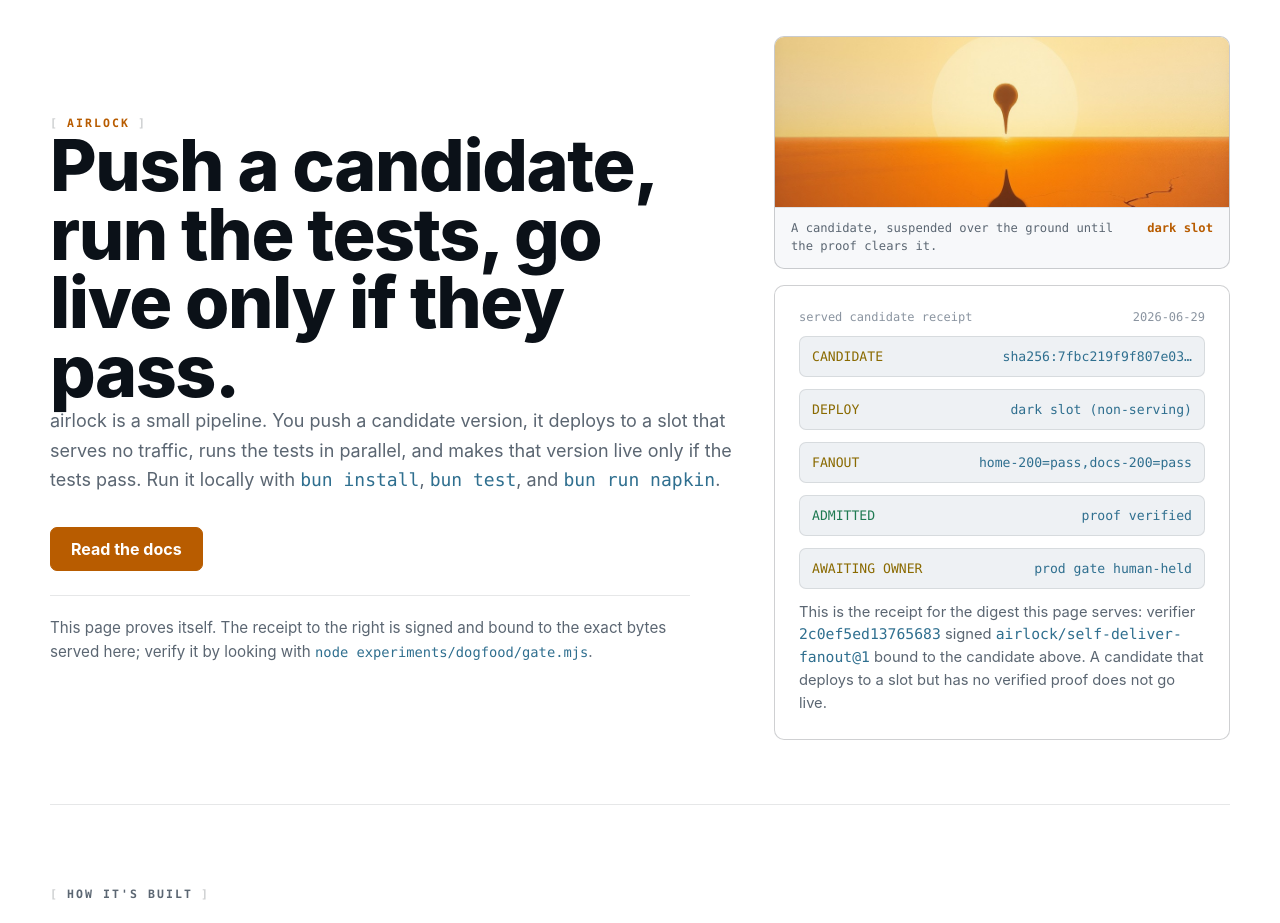
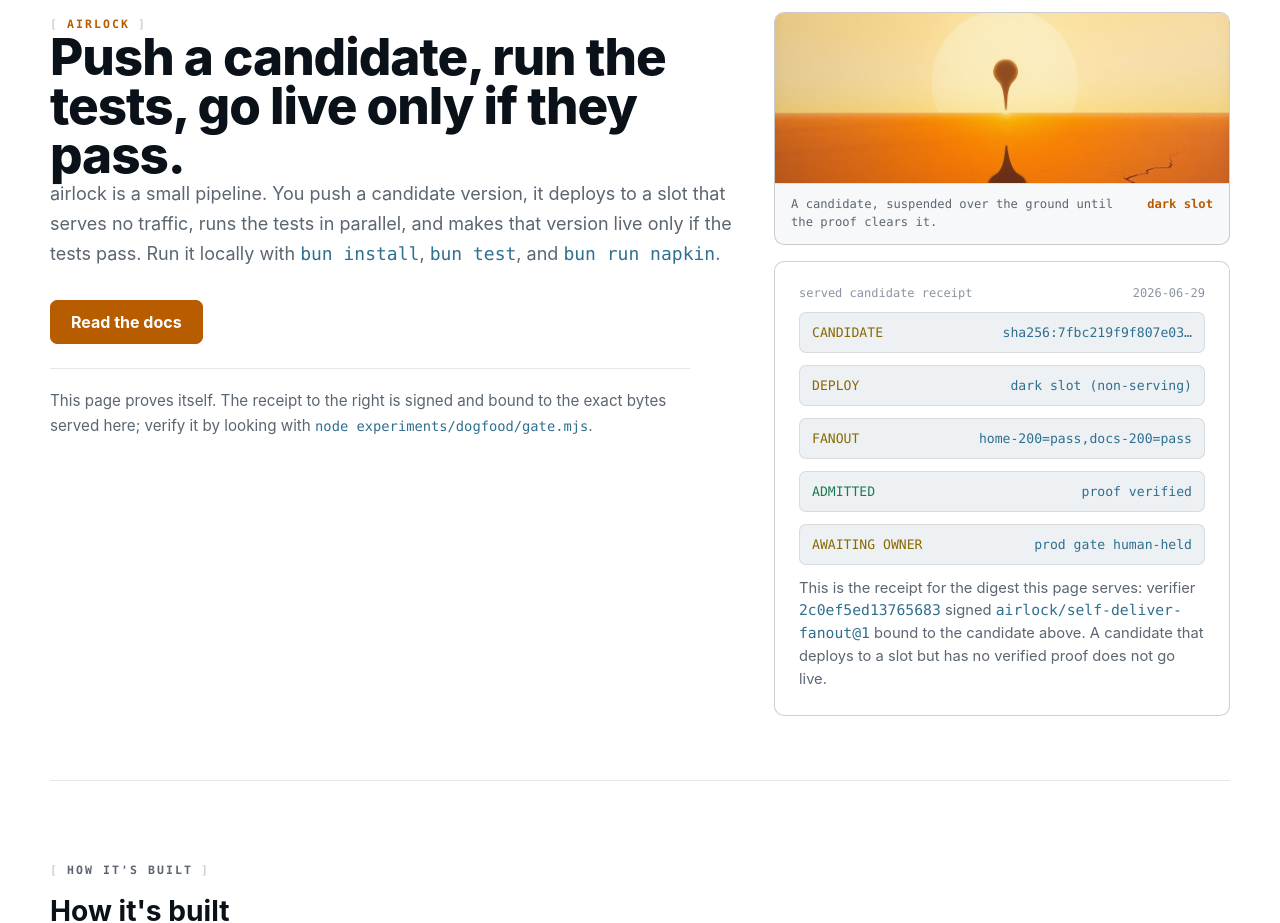
Before and after one commit to acoyfellow/airlock, a SvelteKit app in the folder site/: page / in a window 1280 px wide. Shown: the part 100-1023 px from the top of the page. Built offline with nearby package versions, Linux system fonts and the light colour scheme.

Commit message:
site: trim oversized headline to keel scale, top-align hero (kill fold whitespace)

```diff
--- a/site/src/routes/+page.svelte
+++ b/site/src/routes/+page.svelte
@@ -279,9 +279,8 @@
     display: grid;
     grid-template-columns: minmax(0, 1.05fr) minmax(340px, 0.7fr);
     gap: var(--space-10);
-    align-items: center;
-    min-height: calc(100dvh - 120px);
-    padding: var(--space-16) 0 var(--space-16);
+    align-items: start;
+    padding: var(--space-10) 0 var(--space-16);
   }
 
   .hero-copy {
@@ -321,7 +320,7 @@
 
   h1 {
     max-width: 850px;
-    font-size: clamp(2.5rem, 5.6vw, 4.75rem);
+    font-size: clamp(2rem, 4vw, 3.25rem);
     font-weight: 780;
     line-height: 0.96;
     letter-spacing: -0.02em;
@@ -329,7 +328,7 @@
 
   h2 {
     max-width: 720px;
-    font-size: clamp(1.75rem, 3vw, 2.5rem);
+    font-size: clamp(1.4rem, 2.2vw, 1.9rem);
     font-weight: 720;
     line-height: 1.1;
   }
```
